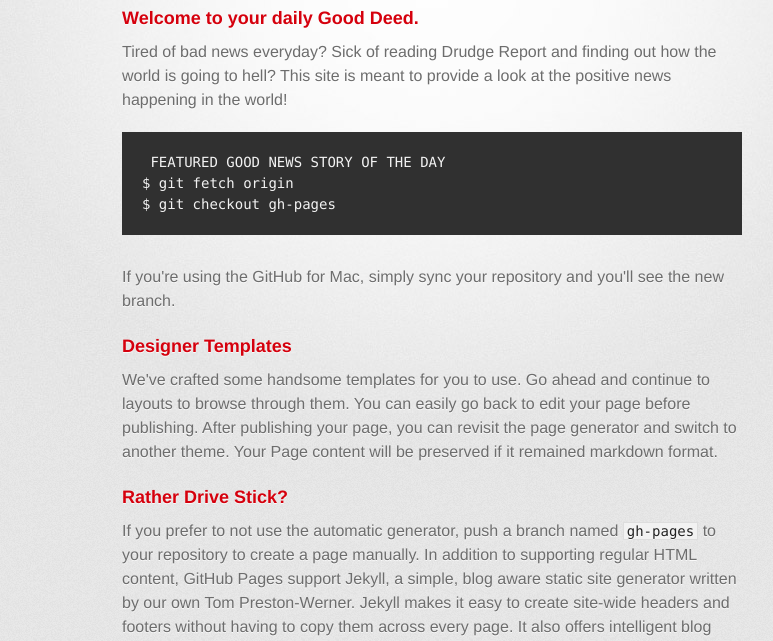
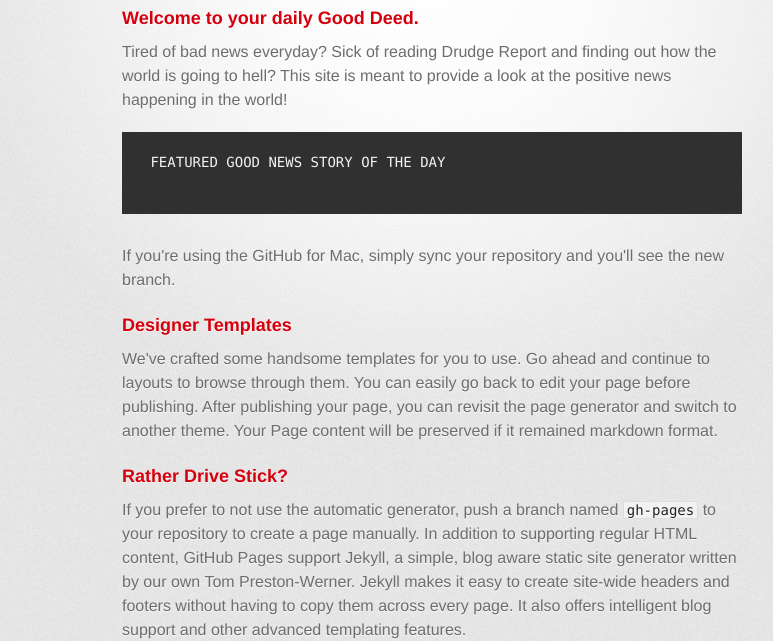
Before and after one commit to mkramer007/gooddeedguru, a plain HTML site: page index.html in a window 1280 px wide. Shown: the part 160-801 px from the top of the page, without its empty margins (208-981 px from the left). Drawn offline with Linux system fonts and the light colour scheme; a web font is replaced by a local one.

Commit message:
Update index.html

```diff
--- a/index.html
+++ b/index.html
@@ -28,9 +28,8 @@
 
 <p>Tired of bad news everyday? Sick of reading Drudge Report and finding out how the world is going to hell? This site is meant to provide a look at the positive news happening in the world!</p>
 
-<pre><code><b></b> FEATURED GOOD NEWS STORY OF THE DAY <b/>
-$ git fetch origin
-$ git checkout gh-pages
+<pre><code><b><bold> FEATURED GOOD NEWS STORY OF THE DAY </bold>
+
 </code></pre>
 
 <p>If you're using the GitHub for Mac, simply sync your repository and you'll see the new branch.</p>
```
